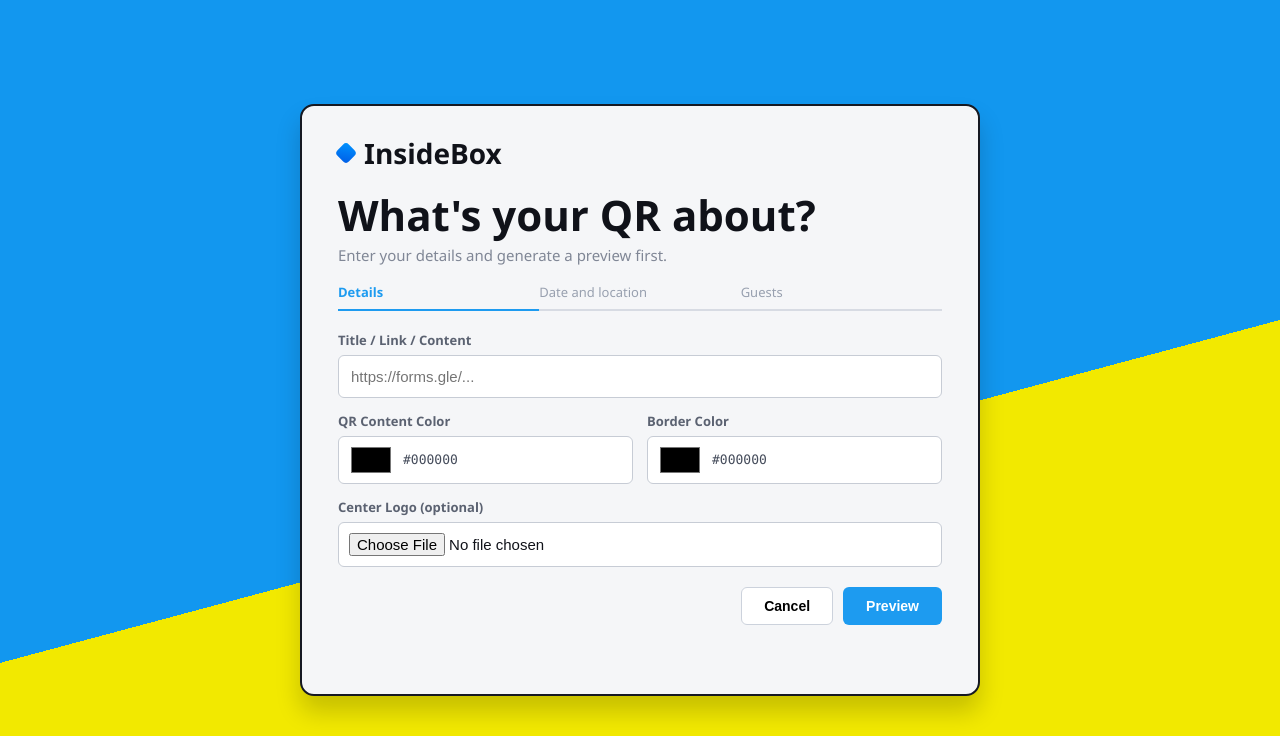
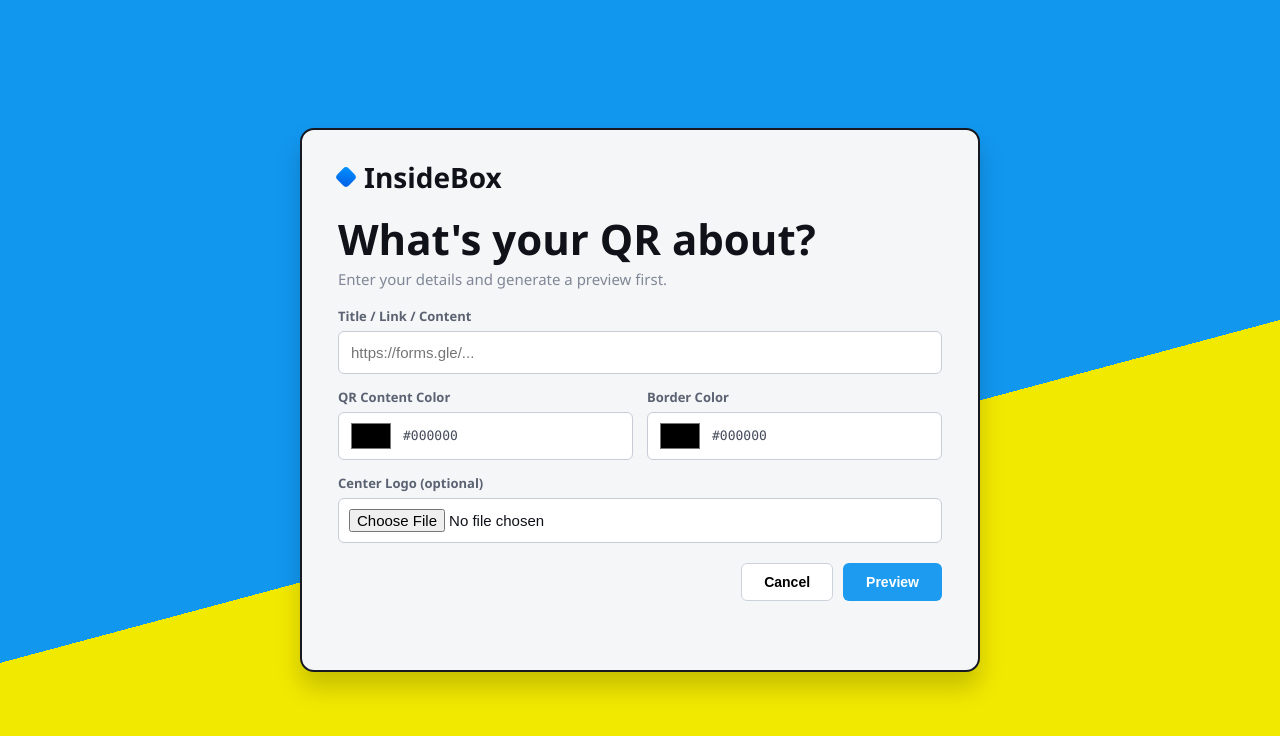
Before and after one commit to kshitijzasya/QR_Generator, a Flask app: page / in a window 1280 px wide. Shown: the top 736 px of the page. Run offline with Flask 3, Linux system fonts and the light colour scheme.

Commit message:
Qr generator

```diff
--- a/app/templates/index.html
+++ b/app/templates/index.html
@@ -241,12 +241,6 @@
       <h1>What's your QR about?</h1>
       <p class="sub">Enter your details and generate a preview first.</p>
 
-      <div class="tabs" aria-hidden="true">
-        <div class="tab active">Details</div>
-        <div class="tab">Date and location</div>
-        <div class="tab">Guests</div>
-      </div>
-
       <form id="qr-form" enctype="multipart/form-data">
         <label for="data">Title / Link / Content</label>
         <input id="data" class="field" name="data" type="text" placeholder="https://forms.gle/..." required />
```
